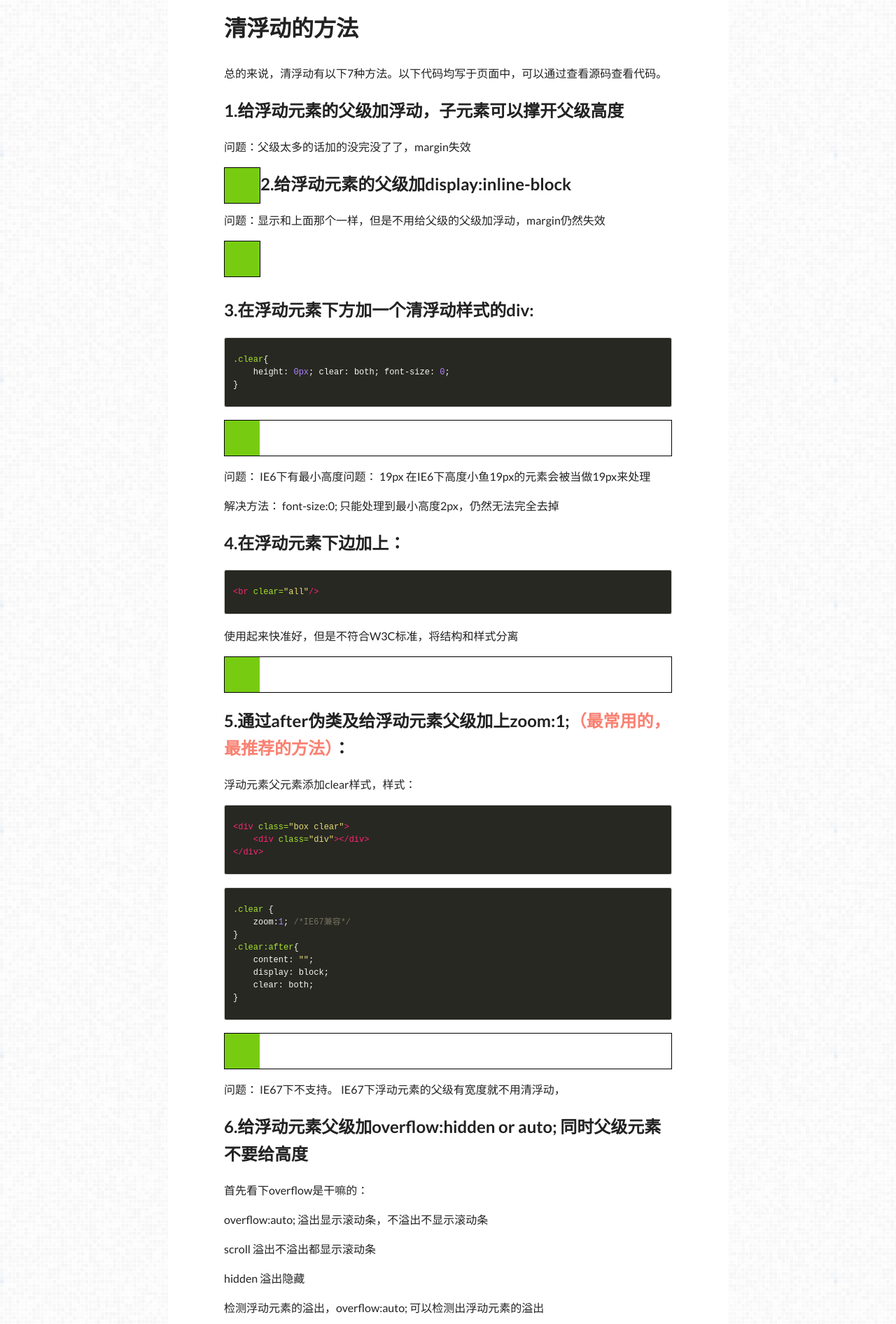
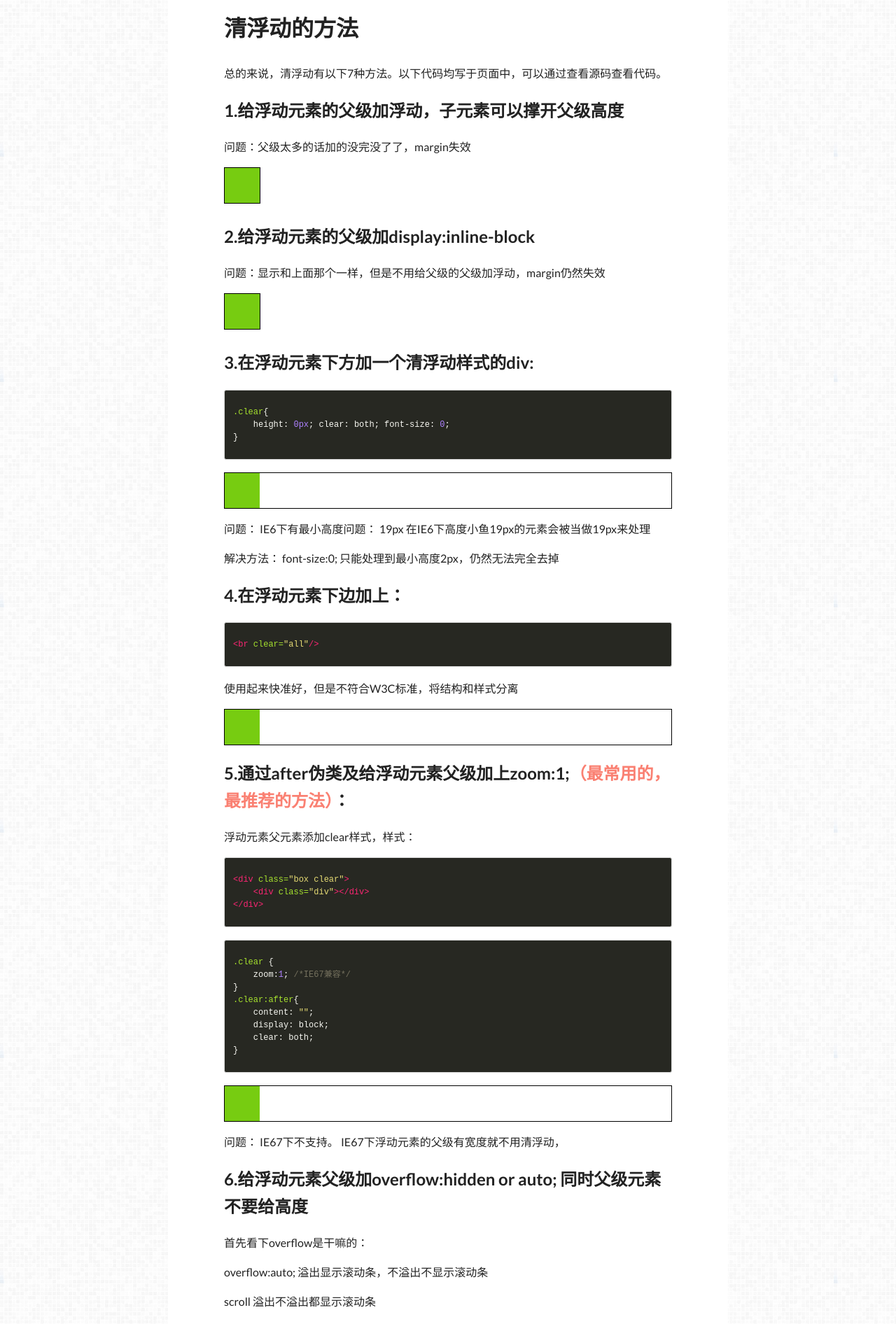
Before and after one commit to 0ovickyo0/0ovickyo0.github.io, a Jekyll site: the page built from _posts/2015-02-05-htmlcss-clear-float.md, in a window 1280 px wide. Shown: the part 742-2634 px from the top of the page at 70% size. Built offline with Jekyll 4.4.1, drawn with Linux system fonts in a browser that asks for light colours; nearby versions of some CDN libraries; comment, search, counter and statistics services are not loaded.

Commit message:
posts:clear float

```diff
--- a/_posts/2015-02-05-htmlcss-clear-float.md
+++ b/_posts/2015-02-05-htmlcss-clear-float.md
@@ -23,7 +23,7 @@ image:
 ## 1.给浮动元素的父级加浮动，子元素可以撑开父级高度
 问题：父级太多的话加的没完没了了，margin失效
 
-<div>
+<div style="display:inline-block;">
     <div style="border:1px solid black; float:left;">
         <div style="width:50px; height:50px; background-color:#7c1; float:left;">
         </div>
```
